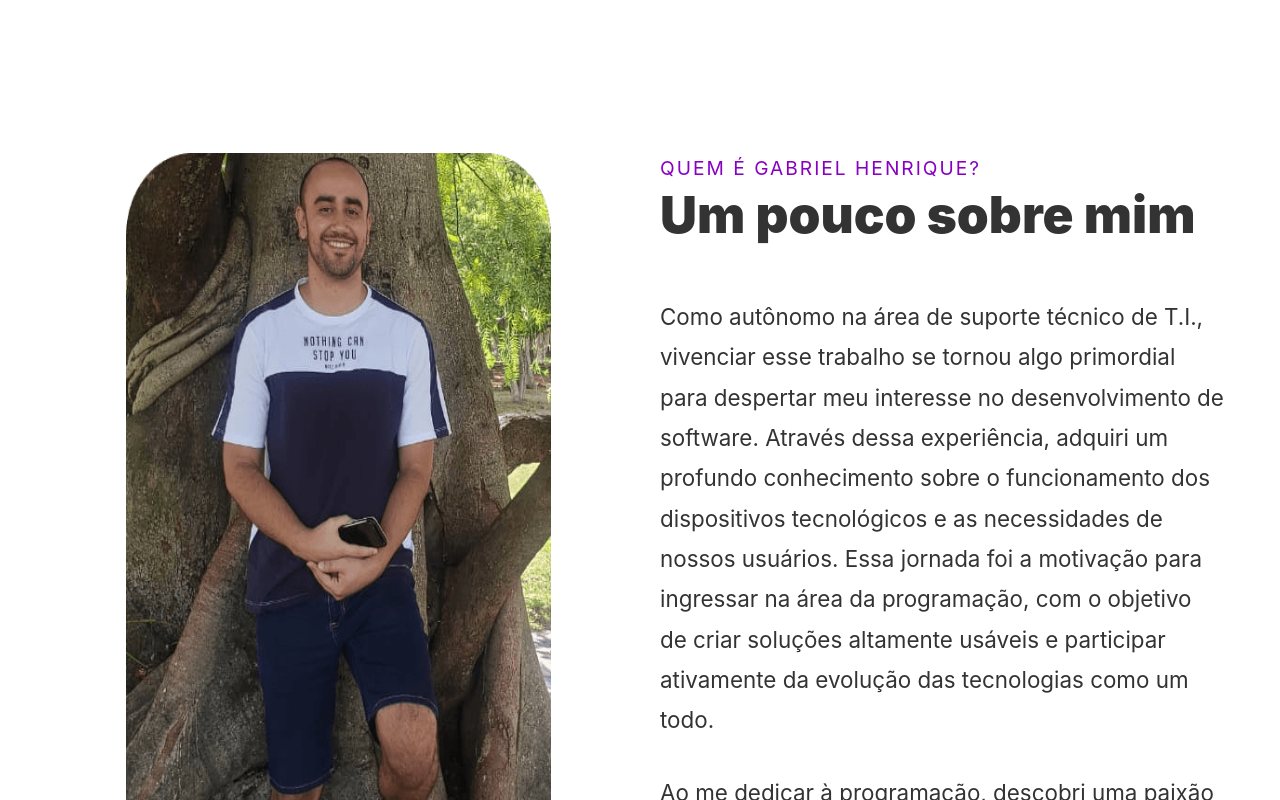
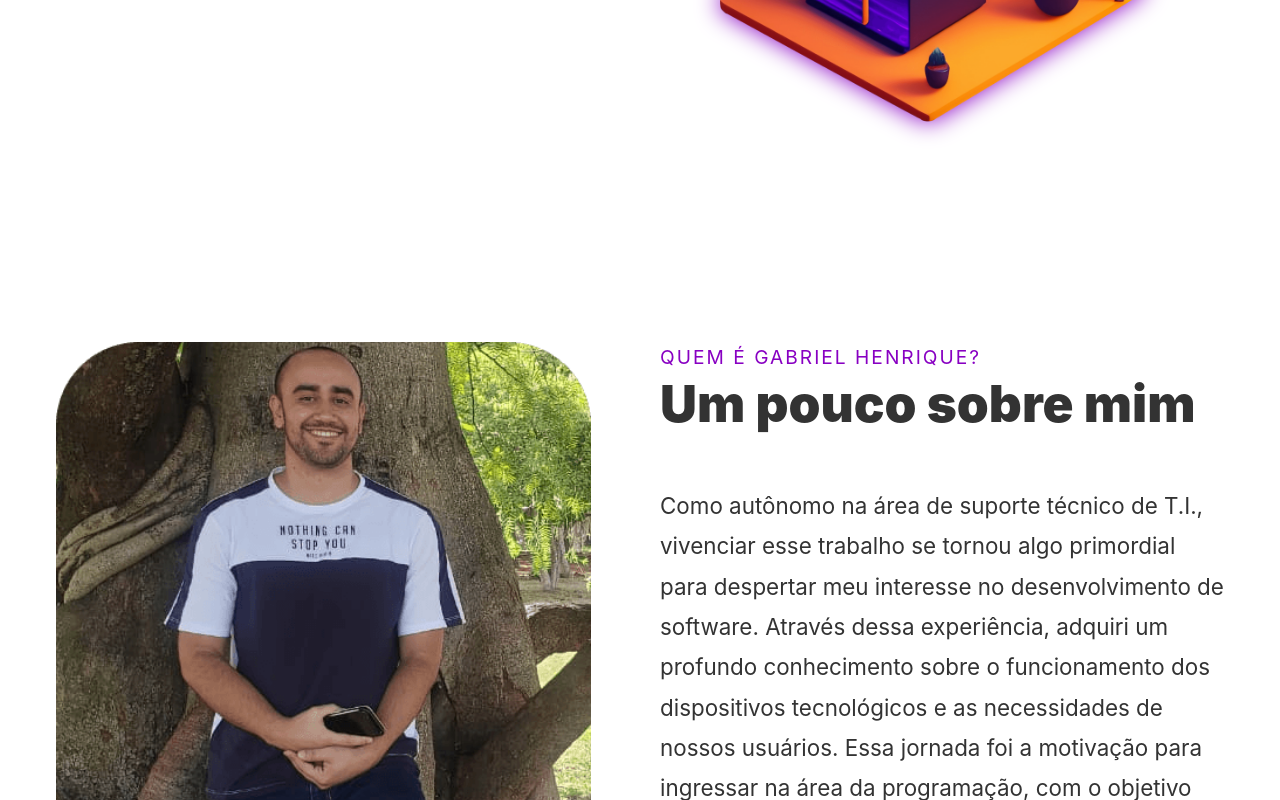
Before and after one commit to GabrielV26/my-portfolio, a plain HTML site: page index.html in a window 1280 px wide. Shown: the part 520-1320 px from the top of the page. Drawn offline with Linux system fonts and the light colour scheme.

Commit message:
Update style.css

```diff
--- a/css/style.css
+++ b/css/style.css
@@ -247,9 +247,7 @@ input:checked+.slider:before {
 	color: var(--other-clr);
 }
 
-.hero img {
-	max-width: 375px;
-}
+
 
 .hero .code {
 	filter: drop-shadow(0 0 0.75rem var(--accent-background-clr));
@@ -292,13 +290,13 @@ input:checked+.slider:before {
 .about-me .container {
 	display: grid;
 	grid-template-columns: repeat(auto-fit, minmax(328px, 1fr));
-	place-items: center;
+	/*place-items: center;*/
 	gap: 2.5rem;
 	position: relative;
 }
 
 .about-me img {
-	width: 425px;
+	width: fit-content;
 }
 
 .about {
--- a/index.html
+++ b/index.html
@@ -76,7 +76,9 @@
     <!-- About section -->
     <section class="about-me" id="about">
       <div class="container">
-        <img src="./assets/my-photo.png" alt="Gabriel Henrique" />
+        <div>
+          <img src="./assets/my-photo.png" alt="Gabriel Henrique" />
+        </div>
         <article>
           <p class="subtitle hidden">Quem é Gabriel Henrique?</p>
           <h2 class="title">Um pouco sobre mim</h2>
```
